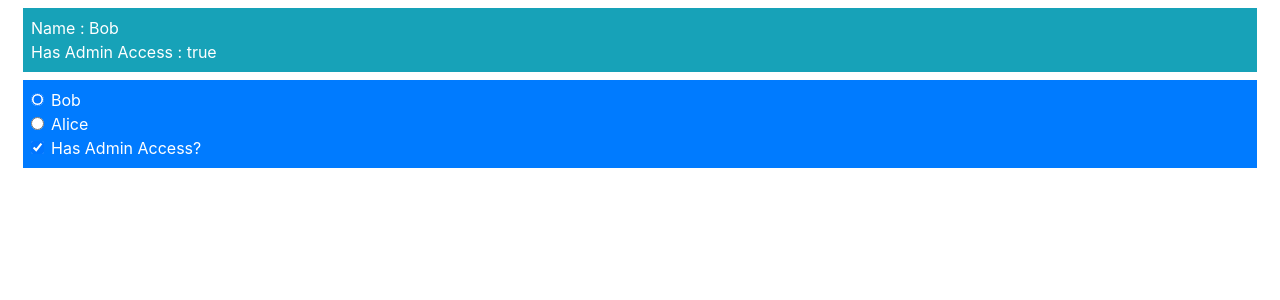
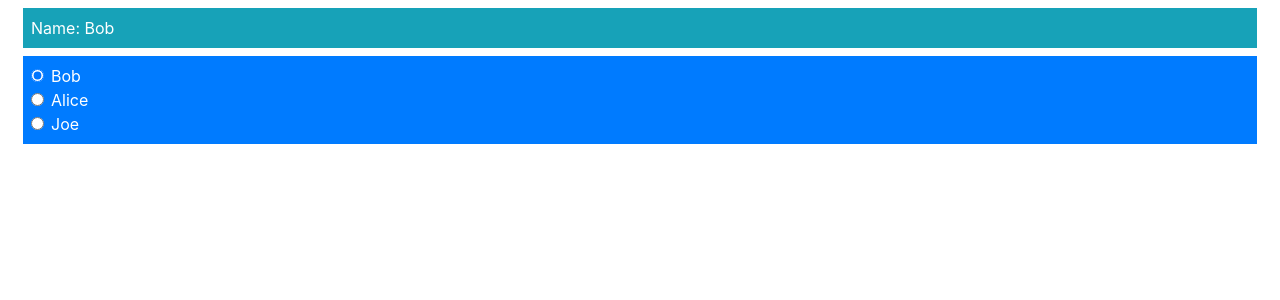
Before and after one commit to huzaifah/myvueproject, a Vue app in the folder templatesanddata/: page / in a window 1280 px wide. Shown: the top 300 px of the page. Built offline with nearby package versions, Linux system fonts and the light colour scheme.

Commit message:
Added property binding

```diff
--- /dev/null
+++ b/templatesanddata/src/components/EventModelForm3.vue
@@ -0,0 +1,24 @@
+<template>
+    <div class="container-fluid">
+        <div class="bg-info m-2 p-2 text-white">
+            <div>Name: {{ name }}</div>
+        </div>
+        <div class="bg-primary m-2 p-2 text-white">
+            <div class="form-check" v-for="n in allNames" v-bind:key="n">
+                <input class="form-check-input" type="radio" v-model="name" v-bind:value="n" />
+                <label class="form-check-label">{{ n }}</label>
+            </div>
+        </div>
+    </div>
+</template>
+<script>
+export default {
+    name: "MyComponent",
+    data: function() {
+        return {
+            allNames: ["Bob", "Alice", "Joe"],
+            name: "Bob"
+        }
+    }
+}
+</script>
--- a/templatesanddata/src/main.js
+++ b/templatesanddata/src/main.js
@@ -8,7 +8,8 @@ import Vue from 'vue'
 //import Page from './components/EventKeyboard.vue';
 //import Page from './components/EventModel.vue';
 //import Page from './components/EventModelForm.vue';
-import Page from './components/EventModelForm2.vue';
+//import Page from './components/EventModelForm2.vue';
+import Page from './components/EventModelForm3.vue';
 import "bootstrap/dist/css/bootstrap.min.css";
 
 Vue.config.productionTip = false
```
